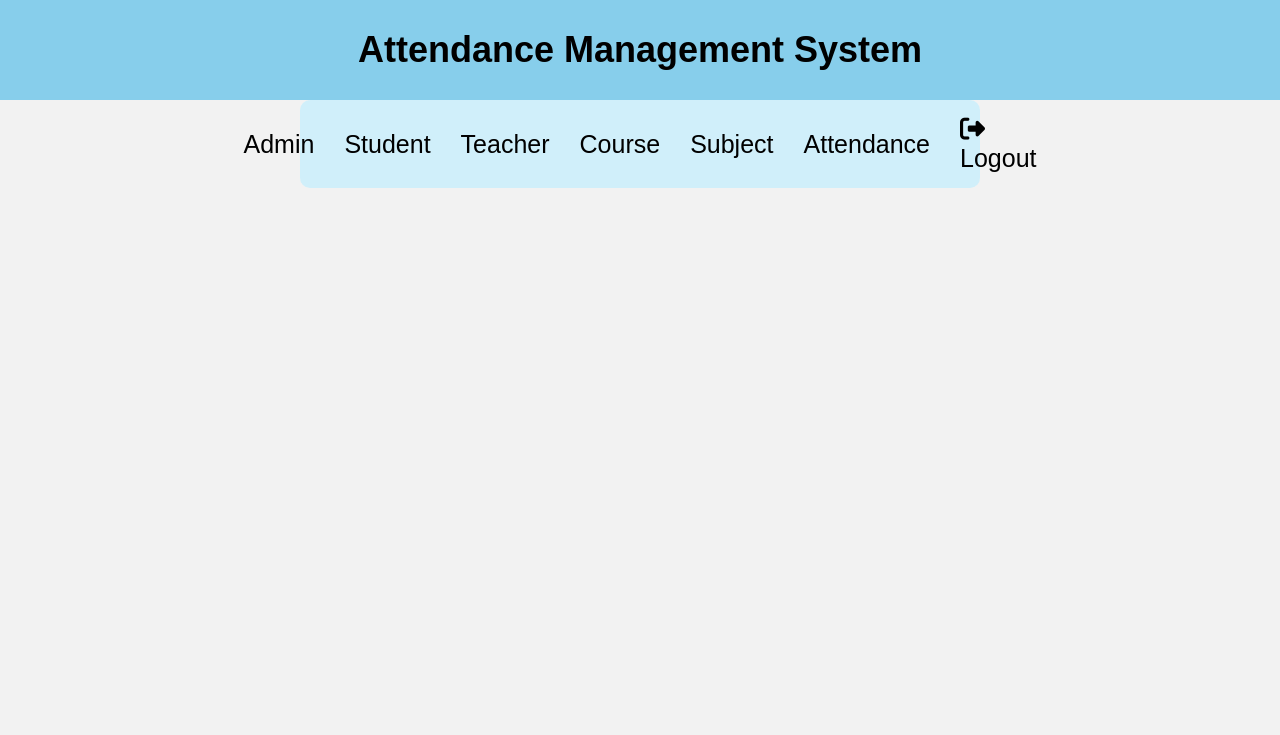
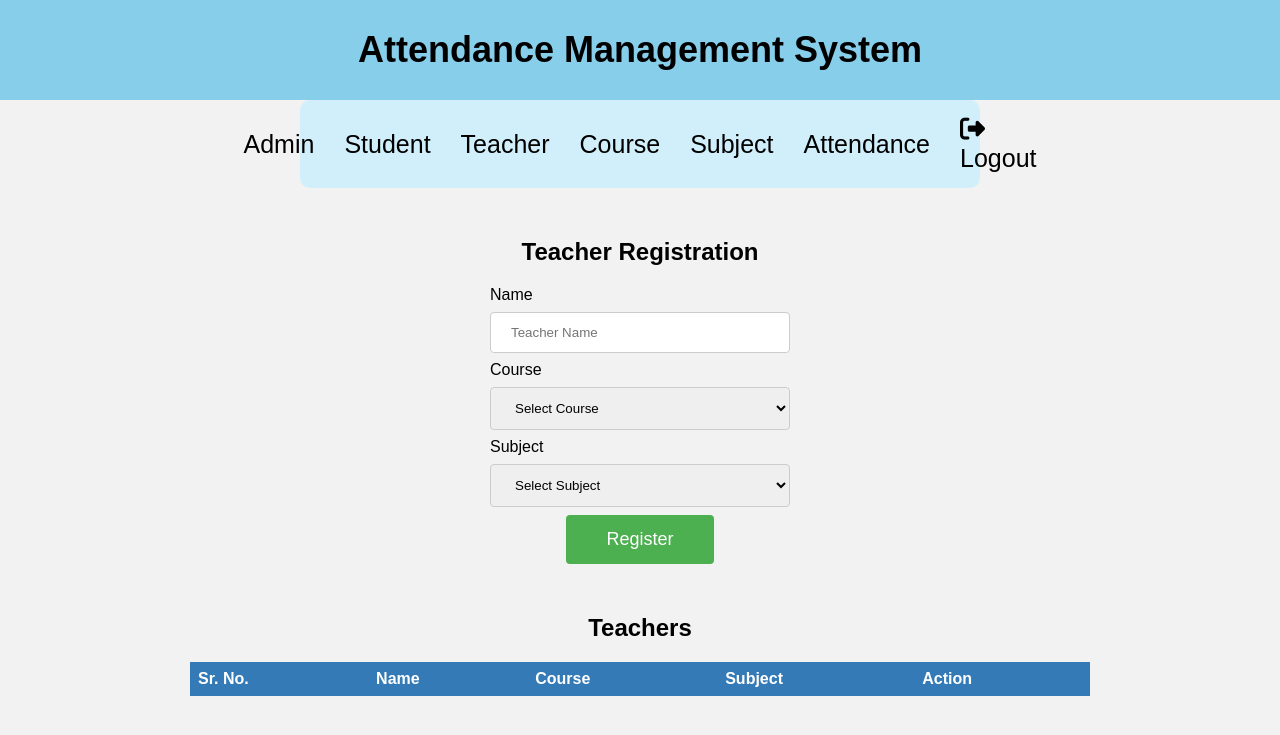
Before and after one commit to bibhanshu01/attendance_management_system, a PHP site: page /admin/admin_teacher/admin_teacher.php in a window 1280 px wide. Shown: the top 735 px of the page. Run offline with PHP 8.4, Linux system fonts and the light colour scheme; data that the repository does not hold is empty; some libraries are stand-ins or nearby versions.

Commit message:
Admin Teacher Initial Commit

```diff
--- a/admin/admin_student/admin_student.php
+++ b/admin/admin_student/admin_student.php
@@ -44,7 +44,7 @@
 
 			<label for="subject">Subject:</label>
 			<select id="subject" name="subject">
-        <option value="" disabled selected hidden>Choose Subject</option>
+        <option value="" disabled selected hidden>Select Subject</option>
 				<option value="Data Structures">Data Structures</option>
 				<option value="Internet of Things">Internet of Things</option>
 				<option value="Data Science and Analytics">Data Science and Analytics</option>
--- a/admin/admin_teacher/admin_teacher.php
+++ b/admin/admin_teacher/admin_teacher.php
@@ -26,23 +26,110 @@
   </nav>
 </header>
 
-<!-- Admin Login Form starts -->
-<!-- <div class="container"> -->
-		<!-- <h1>Admin Login</h1>
-		<form method="POST" action="">
-			<label for="username">Username:</label>
-			<input type="text" id="username" name="username" required>
+<!-- Admin Teacher Form starts -->
+<div class="teacher_container">
+		<h2>Teacher Registration</h2>
+		<form action="" method="post">
+			<div class="col-25">
+				<label for="name">Name</label>
+				<input type="text" id="name" name="name" placeholder="Teacher Name">
+			</div>
+			<div class="col-50">
+				<label for="course">Course</label>
+				<select id="course" name="course">
+                  <option value="" disabled selected hidden>Select Course</option>
+					<option value="BTech">BTech</option>
+					<option value="MCA">MCA</option>
+					<option value="MTech">MTech</option>
+				</select>
+				<label for="subject">Subject</label>
+				<select id="subject" name="subject">
+				<option value="" disabled selected hidden>Select Subject</option>
+				<option value="Data Structures">Data Structures</option>
+				<option value="Internet of Things">Internet of Things</option>
+				<option value="Data Science and Analytics">Data Science and Analytics</option>
+				</select>
+			</div>
+			<div class="col-25">
+				<input type="submit" name="register" value="Register">
+			</div>
+		</form>
+	</div>
+	<div class="teacher_container">
+		<h2>Teachers</h2>
+		<table>
+			<thead>
+				<tr>
+					<th>Sr. No.</th>
+					<th>Name</th>
+					<th>Course</th>
+					<th>Subject</th>
+					<th>Action</th>
+				</tr>
+			</thead>
+			<tbody>
+				<!-- <?php
+					$servername = "localhost";
+					$username = "username";
+					$password = "password";
+					$dbname = "myDB";
 
-			<label for="password">Password:</label>
-			<input type="password" id="password" name="password" required>
+					// Create connection
+					$conn = new mysqli($servername, $username, $password, $dbname);
 
-			<button type="submit">Login</button>
-		</form>
-	</div> -->
+					// Check connection
+					if ($conn->connect_error) {
+						die("Connection failed: " . $conn->connect_error);
+					}
+
+					// If form submitted, insert data into database
+					if (isset($_POST['register'])) {
+						$name = $_POST['name'];
+						$course = $_POST['course'];
+						$subject = $_POST['subject'];
+
+						$sql = "INSERT INTO teachers (name, course, subject) VALUES ('$name', '$course', '$subject')";
+
+						if ($conn->query($sql) === TRUE) {
+							echo "New record created successfully";
+						} else {
+							echo "Error: " . $sql . "<br>" . $conn->error;
+						}
+					}
+
+                    // Fetch data from database and display in table
+					$sql = "SELECT * FROM teachers";
+					$result = $conn->query($sql);
+
+					if ($result->num_rows > 0) {
+						$i = 1;
+						while($row = $result->fetch_assoc()) { ?>
+							<tr>
+								<td><?php echo $i++; ?></td>
+								<td><?php echo $row['name']; ?></td>
+								<td><?php echo $row['course']; ?></td>
+								<td><?php echo $row['subject']; ?></td>
+								<td class="action-btns">
+									<form action="delete_teacher.php" method="post">
+										<input type="hidden" name="id" value="<?php echo $row['id']; ?>">
+										<button type="submit" name="delete">Delete</button>
+									</form>
+								</td>
+							</tr>
+						<?php }
+					} else {
+						echo "0 results";
+					}
+
+					$conn->close();
+				?> -->
+			</tbody>
+		</table>
+	</div>
 
 
 
-<!-- Admin Login Form ends -->
+<!-- Admin Teacher Form ends -->
 
 
 
--- a/admin/admin_teacher/admin_teacher_style.css
+++ b/admin/admin_teacher/admin_teacher_style.css
@@ -117,6 +117,125 @@ body {
   background-color: #E4DCCF;
 }
 
+.teacher_container {
+max-width: 900px;
+margin: 0 auto;
+padding-top: 30px;
+display: flex;
+flex-direction: column;
+align-items: center;
+}
+
+.teacher_container > h2{
+padding-bottom: 20px;
+}
+
+/* Admin Teacher Form CSS starts */
+table {
+    border-collapse: collapse;
+    width: 100%;
+  }
+
+    table th {
+background-color: #337ab7;
+color: #fff;
+}
+
+table tr:nth-child(even) {
+background-color: #f2f2f2;
+}
+
+
+
+
+  th, td {
+    text-align: left;
+    padding: 8px;
+  }
+
+  .teacher_container {
+    display: flex;
+    flex-wrap: wrap;
+    align-items: center;
+    justify-content: center;
+    margin-top: 20px;
+  }
+  .col-25 {
+    flex-basis: 25%;
+    max-width: 400px;
+  }
+  .col-50 {
+    flex-basis: 50%;
+    max-width: 300px;
+  }
+  input[type=text], select {
+    width: 100%;
+    padding: 12px 20px;
+    margin: 8px 0;
+    display: inline-block;
+    border: 1px solid #ccc;
+    border-radius: 4px;
+    box-sizing: border-box;
+  }
+  input[type=submit] {
+    background-color: #4CAF50;
+    color: white;
+          font-size: 18px;
+    padding: 14px 40px;
+    border: none;
+    border-radius: 4px;
+    cursor: pointer;
+          display: block;
+          margin: 0 auto;
+  }
+
+
+  input[type=submit]:hover {
+    background-color: #45a049;
+  }
+  .action-btns {
+    display: flex;
+    flex-direction: row;
+    align-items: center;
+    justify-content: center;
+  }
+  .action-btns button {
+    background-color: red;
+    color: white;
+    border: none;
+    border-radius: 4px;
+    cursor: pointer;
+    margin-right: 5px;
+  }
+
+
+
+
+/* Admin Teacher Form CSS ends */
+
+
+
+
+
+
+
+
+
+
+
+
+
+
+
+
+
+
+
+
+
+
+
+
 
 
 
```
Lines whose indentation alone changed are shown as unchanged.
